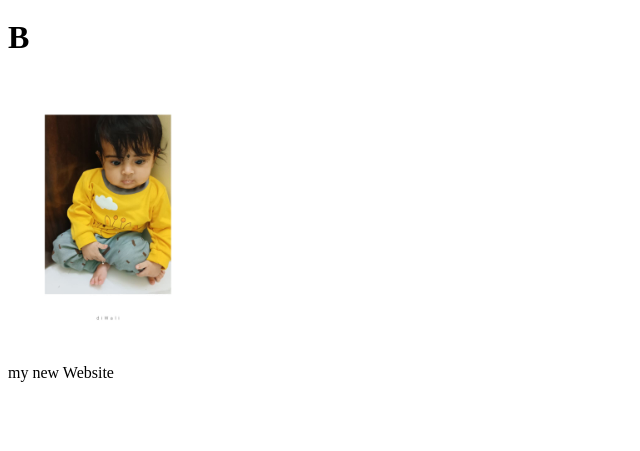
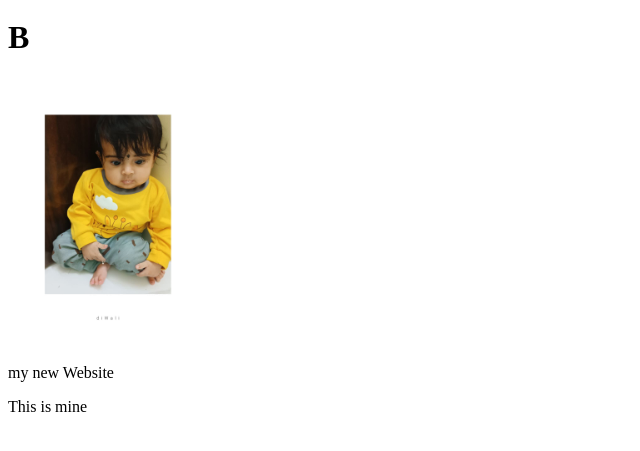
Before and after one commit to GTamil1209/Visual-st, a plain HTML site: page index.html in a window 1280 px wide. Shown: the part 61-512 px from the top of the page, without its empty margins (0-640 px from the left). Drawn offline with Linux system fonts and the light colour scheme.

Commit message:
added new

```diff
--- a/index.html
+++ b/index.html
@@ -10,5 +10,6 @@
     <h1>B</h1>
     <img width="200px" src="Profile.jpeg" alt="">
     <p>my new Website</p>
+    <p>This is mine</p>
 </body>
 </html>
```
